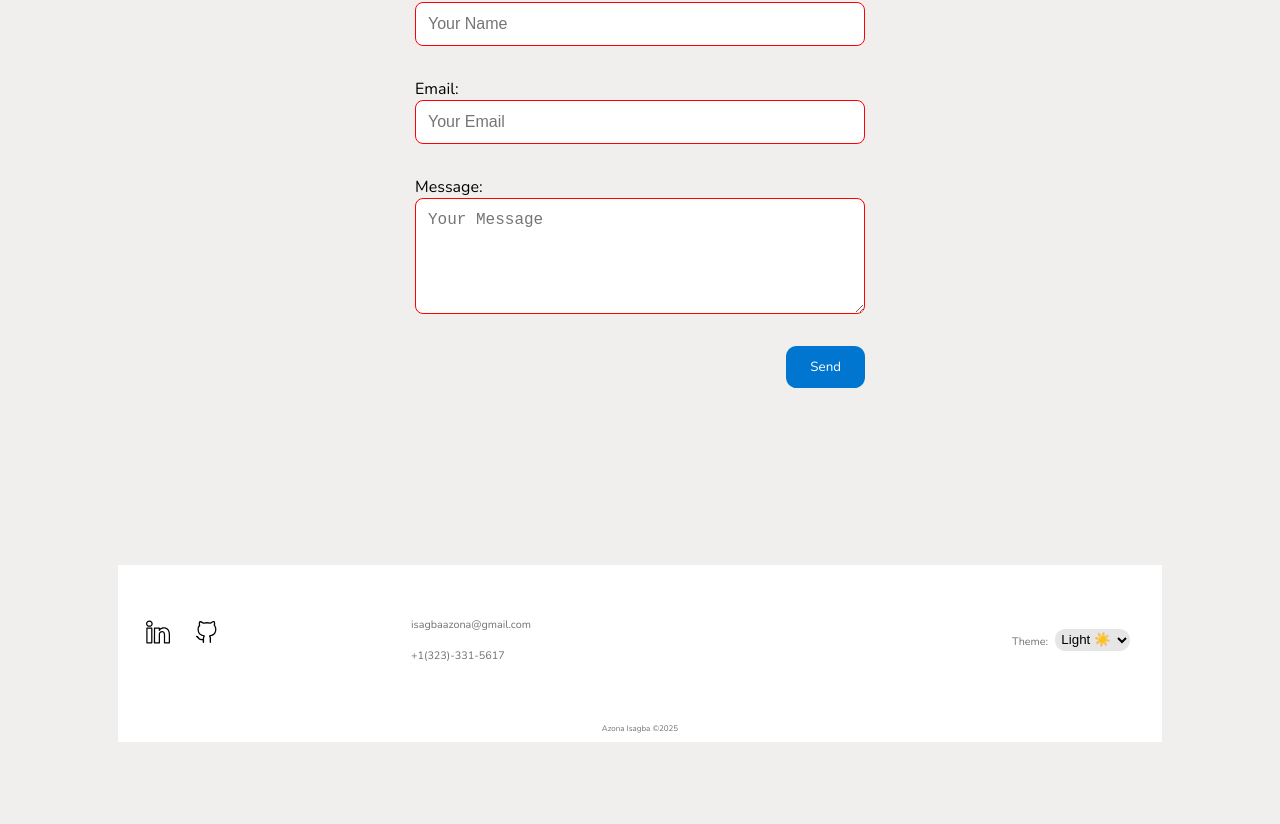
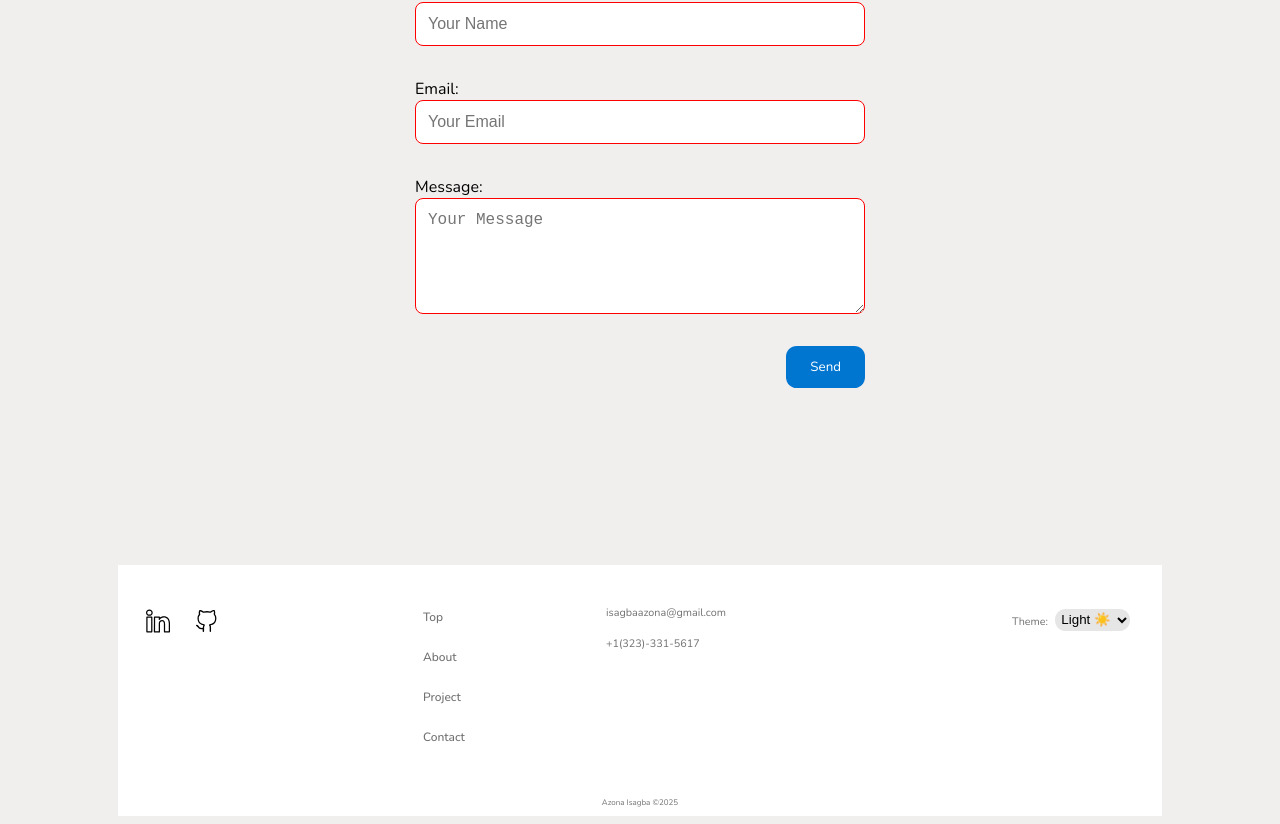
Before and after one commit to Azona001/my-portfolio, a React (Create React App) app: page / in a window 1280 px wide. Shown: the part 2814-3638 px from the top of the page. Before the commit the page ends 3564 px from the top, so only its background shows below. Built offline with nearby package versions, Linux system fonts and the light colour scheme.

Commit message:
update footer comp

```diff
--- a/src/App.css
+++ b/src/App.css
@@ -67,6 +67,7 @@ body.dark .container {
 
 body.dark footer {
     background-color: var(--dark-bg-color-two);
+    color: var(--dark-color);
 }
 
 body.dark a {
@@ -400,11 +401,25 @@ footer {
     text-align: center;
 }
 
+.footer-nav {
+    display: flex;
+    flex-direction: column;
+}
+
+.footer-nav a {
+    text-align: center;
+    color: #707070;
+}
+
+.footer-nav > li + li {
+    margin-left: 0;
+}
+
 .socials {
     display: flex;
     flex-direction: column;
     flex: 1;
-    padding: 2rem 1rem;
+    padding: 0 1rem;
     justify-content: center;
     align-items: center;
 }
@@ -422,10 +437,6 @@ footer {
 
 .icons >li + li {
     margin-left: 0;
-}
-
-.icons a {
-    padding-top: 0;
 }
 
 .icons a:focus-visible {
@@ -552,6 +563,8 @@ svg {
 
     .socials {
         align-items: start;
+        justify-content: start;
+        padding-block: 2rem;
     }
 
     .footer-contact {
@@ -563,16 +576,27 @@ svg {
 
     }
 
+    .footer-contact > nav {
+        flex: 1;
+    }
+
     .footer-info {
         display: flex;
         flex-direction: column;
-        flex: 3;
-        justify-content: center;
+        flex: 2;
+    }
+
+    .footer-nav {
+        margin: 0;
+    }
+
+    .footer-nav a {
+        text-align: left;
     }
 
     .theme {
          text-align: right;
-         flex: 1;
+         padding-top: 0.75rem;
     }
 
     .contact {
--- a/src/components/Footer.js
+++ b/src/components/Footer.js
@@ -2,10 +2,14 @@ import React from 'react';
 import { SlSocialLinkedin } from "react-icons/sl";
 import { VscGithubAlt } from "react-icons/vsc";
 import Dark from "./Dark";
+import { useInViewAnimation } from '../hooks/useInViewAnimation';
 
 const Footer = () => {
+         const { ref, className } = useInViewAnimation('animate__fadeInUp');
+
+
   return (
-      <footer>
+      <footer ref={ref} className={className}>
         <div className='footer-container'>
           <nav aria-label='Socials and theme' className='socials'>
                 <ul className='icons'>
@@ -17,6 +21,15 @@ const Footer = () => {
 
           </nav>
           <div className='footer-contact'>
+            <nav aria-labelledby='footer-contact'>
+                <ul className='footer-nav'>
+                    <li><a href='#top'>Top</a></li>
+                    <li><a href='#about'>About</a></li>
+                    <li><a href='#project-contain'>Project</a></li>
+                    <li><a href='#contact'>Contact</a></li>
+
+                </ul>
+            </nav>
             <div className='footer-info'>
             <span >isagbaazona@gmail.com</span>
             <span >+1(323)-331-5617</span>
```
